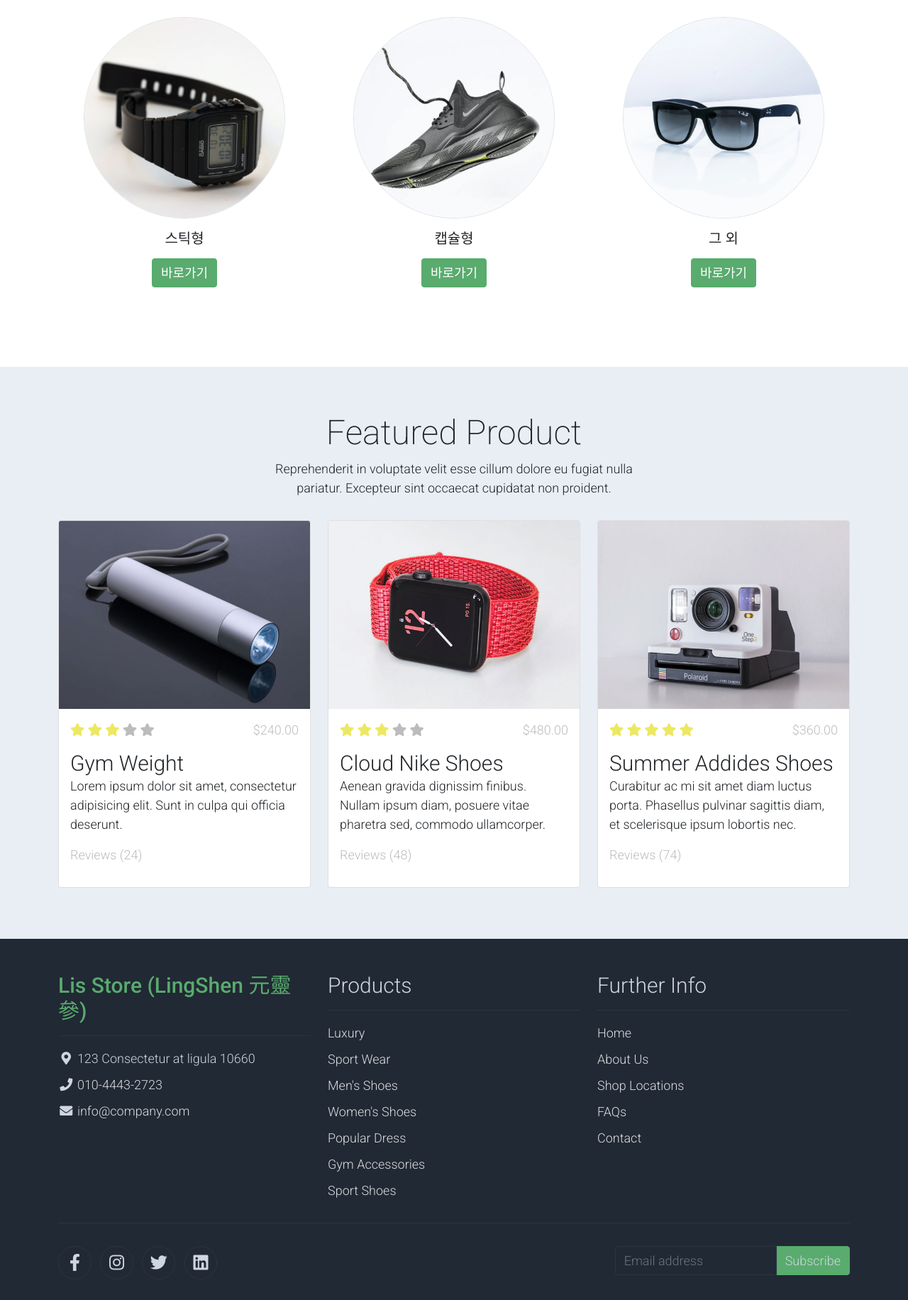
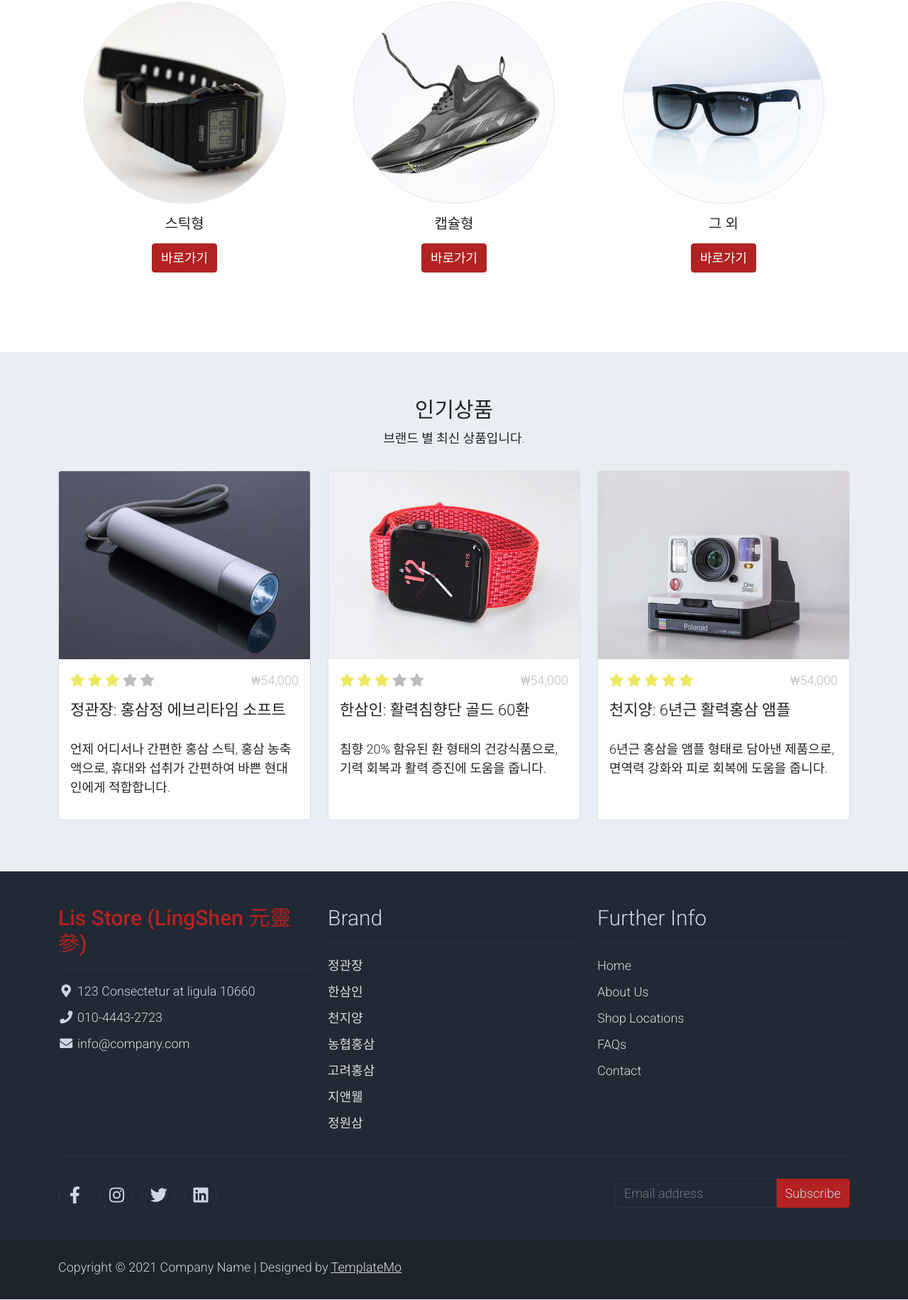
Before and after one commit to ymw213/shop-hsoungchao, a plain HTML site: page index.html in a window 1280 px wide. Shown: the part 965-2797 px from the top of the page at 71% size. Drawn offline with Linux system fonts and the light colour scheme.

Commit message:
톤앤메너 변경 문구변경

```diff
--- a/assets/css/templatemo.css
+++ b/assets/css/templatemo.css
@@ -52,26 +52,26 @@
 .logo { font-weight: 500 !important;}
 .text-warning {  color: #ede861 !important;}
 .text-muted { color: #bcbcbc !important;}
-.text-success { color: #59ab6e !important;}
+.text-success { color: #b22222 !important;}
 .text-light { color: #cfd6e1 !important;}
 .bg-dark { background-color: #212934 !important;}
 .bg-light { background-color: #e9eef5 !important;}
 .bg-black { background-color: #1d242d !important;}
-.bg-success { background-color: #59ab6e !important;}
+.bg-success { background-color: #b22222 !important;}
 .btn-success {
-  background-color: #59ab6e !important;
-  border-color: #56ae6c !important;
+  background-color: #b22222 !important;
+  border-color: #a82019 !important;
 }
 .pagination .page-link:hover {color: #000;}
 .pagination .page-link:hover, .pagination .page-link.active {
-  background-color: #69bb7e;
+  background-color: #c23232;
   color: #fff;
 }
 /* Nav */
 #templatemo_nav_top { min-height: 40px;}
 #templatemo_nav_top * { font-size: .9em !important;}
 #templatemo_main_nav a { color: #212934;}
-#templatemo_main_nav a:hover { color: #69bb7e;}
+#templatemo_main_nav a:hover { color: #c23232;}
 #templatemo_main_nav .navbar .nav-icon { margin-right: 20px;}
 
 /* Hero Carousel */
@@ -80,7 +80,7 @@
 .templatemo-accordion a { color: #000;}
 .templatemo-accordion a:hover { color: #333d4a;}
 /* Shop */
-.shop-top-menu a:hover { color: #69bb7e !important;}
+.shop-top-menu a:hover { color: #c23232 !important;}
 /* Product */
 .product-wap { box-shadow: 0px 5px 10px 0px rgba(0, 0, 0, 0.10);}
 .product-wap .product-color-dot.color-dot-red { background:#f71515;}
@@ -117,11 +117,11 @@
 /* Carousel Hero */
 #template-mo-zay-hero-carousel .carousel-indicators li {
   margin-top: -50px;
-  background-color: #59ab6e;
+  background-color: #b22222;
 }
 #template-mo-zay-hero-carousel .carousel-control-next i,
 #template-mo-zay-hero-carousel .carousel-control-prev i {
-  color: #59ab6e !important;
+  color: #b22222 !important;
   font-size: 2.8em !important;
 }
 /* Carousel Brand */
@@ -132,13 +132,13 @@
 /* Services */
 .services-icon-wap {transition: .3s;}
 .services-icon-wap:hover, .services-icon-wap:hover i {color: #fff;}
-.services-icon-wap:hover {background: #69bb7e;}
+.services-icon-wap:hover {background: #c23232;}
 /* Contact map */
 .leaflet-control a, .leaflet-control { font-size: 10px !important;}
 .form-control { border: 1px solid #e8e8e8;}
 /* Footer */
 #tempaltemo_footer a { color: #dcdde1;}
-#tempaltemo_footer a:hover { color: #68bb7d;}
+#tempaltemo_footer a:hover { color: #c23232;}
 #tempaltemo_footer ul.footer-link-list li { padding-top: 10px;}
 #tempaltemo_footer ul.footer-icons li {
   width: 2.6em;
--- a/index.html
+++ b/index.html
@@ -131,8 +131,8 @@
                         </div>
                         <div class="col-lg-6 mb-0 d-flex align-items-center">
                             <div class="text-align-left align-self-center">
-                                <h1 class="h1"><b>정관장 : 正官庄</b></h1>
-                                <h3 class="h2">120년 이상의 전통과 노하우.</h3>
+                                <h1 class="h2"><b>정관장 : 正官庄</b></h1>
+                                <h3 class="h3">120년 이상의 전통과 노하우.</h3>
                                 <p>
                                     <a rel="sponsored" class="text-success" href="https://templatemo.com" target="_blank">“홍삼은 과학이다”</a>라는 슬로건 아래, 전통과 현대의 조화를 추구하며, 건강한 삶을 위한 제품을 제공합니다.
                                 </p>
@@ -149,8 +149,8 @@
                         </div>
                         <div class="col-lg-6 mb-0 d-flex align-items-center">
                             <div class="text-align-left">
-                                <h1 class="h1"><b>한삼인 : 韓蔘人</b></h1>
-                                <h3 class="h2">농협의 신뢰할 수 있는 품질.</h3>
+                                <h1 class="h2"><b>한삼인 : 韓蔘人</b></h1>
+                                <h3 class="h3">농협의 신뢰할 수 있는 품질.</h3>
                                 <p>
                                     <a rel="sponsored" class="text-success" href="https://templatemo.com" target="_blank">”국민의 건강증진”</a> 을 위한 제품 개발과 보급에 힘쓰며, 신뢰와 품질을 최우선으로 합니다.
                                 </p>
@@ -167,8 +167,8 @@
                         </div>
                         <div class="col-lg-6 mb-0 d-flex align-items-center">
                             <div class="text-align-left">
-                                <h1 class="h1"><b>천지양 : 天之養</b></h1>
-                                <h3 class="h2">자연의 순수함과 전통의 지혜를 담다.</h3>
+                                <h1 class="h2"><b>천지양 : 天之養</b></h1>
+                                <h3 class="h3">자연의 순수함과 전통의 지혜를 담다.</h3>
                                 <p>
                                     <a rel="sponsored" class="text-success" href="https://templatemo.com" target="_blank">“자연의 힘을 전하다”</a> 전통 한방 이론을 바탕으로 건강기능식품을 현대화에 힘쓰고 있습니다.
                                 </p>
@@ -192,9 +192,9 @@
     <section class="container py-5">
         <div class="row text-center pt-3">
             <div class="col-lg-6 m-auto">
-                <h1 class="h1">최신 상품</h1>
+                <h1 class="h2">상품별 보기</h1>
                 <p>
-                    프리미엄 맞춤형 건강 관리, 간편한 섭취 방식(스틱형·캡슐)으로 일상 속 건강을 위합니다.
+                    프리미엄 맞춤형 건강 관리, 간편한 섭취 방식(스틱형·캡슐)으로 건강을 관리하세요.
                 </p>
             </div>
         </div>
@@ -224,10 +224,9 @@
         <div class="container py-5">
             <div class="row text-center py-3">
                 <div class="col-lg-6 m-auto">
-                    <h1 class="h1">Featured Product</h1>
+                    <h1 class="h2">인기상품</h1>
                     <p>
-                        Reprehenderit in voluptate velit esse cillum dolore eu fugiat nulla pariatur.
-                        Excepteur sint occaecat cupidatat non proident.
+                        브랜드 별 최신 상품입니다.
                     </p>
                 </div>
             </div>
@@ -246,13 +245,13 @@
                                     <i class="text-muted fa fa-star"></i>
                                     <i class="text-muted fa fa-star"></i>
                                 </li>
-                                <li class="text-muted text-right">$240.00</li>
+                                <li class="text-muted text-right">₩54,000</li>
                             </ul>
-                            <a href="shop-single.html" class="h2 text-decoration-none text-dark">Gym Weight</a>
+                            <a href="shop-single.html" class="h3 text-decoration-none text-dark">정관장: 홍삼정 에브리타임 소프트</a>
                             <p class="card-text">
-                                Lorem ipsum dolor sit amet, consectetur adipisicing elit. Sunt in culpa qui officia deserunt.
+                                <br>언제 어디서나 간편한 홍삼 스틱, 홍삼 농축액으로, 휴대와 섭취가 간편하여 바쁜 현대인에게 적합합니다.
                             </p>
-                            <p class="text-muted">Reviews (24)</p>
+                            <p class="text-muted"></p>
                         </div>
                     </div>
                 </div>
@@ -270,13 +269,13 @@
                                     <i class="text-muted fa fa-star"></i>
                                     <i class="text-muted fa fa-star"></i>
                                 </li>
-                                <li class="text-muted text-right">$480.00</li>
+                                <li class="text-muted text-right">₩54,000</li>
                             </ul>
-                            <a href="shop-single.html" class="h2 text-decoration-none text-dark">Cloud Nike Shoes</a>
+                            <a href="shop-single.html" class="h3 text-decoration-none text-dark">한삼인: 활력침향단 골드 60환</a>
                             <p class="card-text">
-                                Aenean gravida dignissim finibus. Nullam ipsum diam, posuere vitae pharetra sed, commodo ullamcorper.
+                                <br>침향 20% 함유된 환 형태의 건강식품으로, 기력 회복과 활력 증진에 도움을 줍니다.
                             </p>
-                            <p class="text-muted">Reviews (48)</p>
+                            <p class="text-muted"></p>
                         </div>
                     </div>
                 </div>
@@ -294,13 +293,13 @@
                                     <i class="text-warning fa fa-star"></i>
                                     <i class="text-warning fa fa-star"></i>
                                 </li>
-                                <li class="text-muted text-right">$360.00</li>
+                                <li class="text-muted text-right">₩54,000</li>
                             </ul>
-                            <a href="shop-single.html" class="h2 text-decoration-none text-dark">Summer Addides Shoes</a>
+                            <a href="shop-single.html" class="h3 text-decoration-none text-dark">천지양: 6년근 활력홍삼 앰플</a>
                             <p class="card-text">
-                                Curabitur ac mi sit amet diam luctus porta. Phasellus pulvinar sagittis diam, et scelerisque ipsum lobortis nec.
+                                <br>6년근 홍삼을 앰플 형태로 담아낸 제품으로, 면역력 강화와 피로 회복에 도움을 줍니다.
                             </p>
-                            <p class="text-muted">Reviews (74)</p>
+                            <p class="text-muted"></p>
                         </div>
                     </div>
                 </div>
@@ -334,15 +333,15 @@
                 </div>
 
                 <div class="col-md-4 pt-5">
-                    <h2 class="h2 text-light border-bottom pb-3 border-light">Products</h2>
+                    <h2 class="h2 text-light border-bottom pb-3 border-light">Brand</h2>
                     <ul class="list-unstyled text-light footer-link-list">
-                        <li><a class="text-decoration-none" href="#">Luxury</a></li>
-                        <li><a class="text-decoration-none" href="#">Sport Wear</a></li>
-                        <li><a class="text-decoration-none" href="#">Men's Shoes</a></li>
-                        <li><a class="text-decoration-none" href="#">Women's Shoes</a></li>
-                        <li><a class="text-decoration-none" href="#">Popular Dress</a></li>
-                        <li><a class="text-decoration-none" href="#">Gym Accessories</a></li>
-                        <li><a class="text-decoration-none" href="#">Sport Shoes</a></li>
+                        <li><a class="text-decoration-none" href="#">정관장</a></li>
+                        <li><a class="text-decoration-none" href="#">한삼인</a></li>
+                        <li><a class="text-decoration-none" href="#">천지양</a></li>
+                        <li><a class="text-decoration-none" href="#">농협홍삼</a></li>
+                        <li><a class="text-decoration-none" href="#">고려홍삼</a></li>
+                        <li><a class="text-decoration-none" href="#">지앤웰</a></li>
+                        <li><a class="text-decoration-none" href="#">정원삼</a></li>
                     </ul>
                 </div>
 
```
Also changed, not shown: about.html (+9 -10 lines), contact.html (+8 -8 lines), shop-single.html (+8 -8 lines), shop.html (+8 -8 lines).
